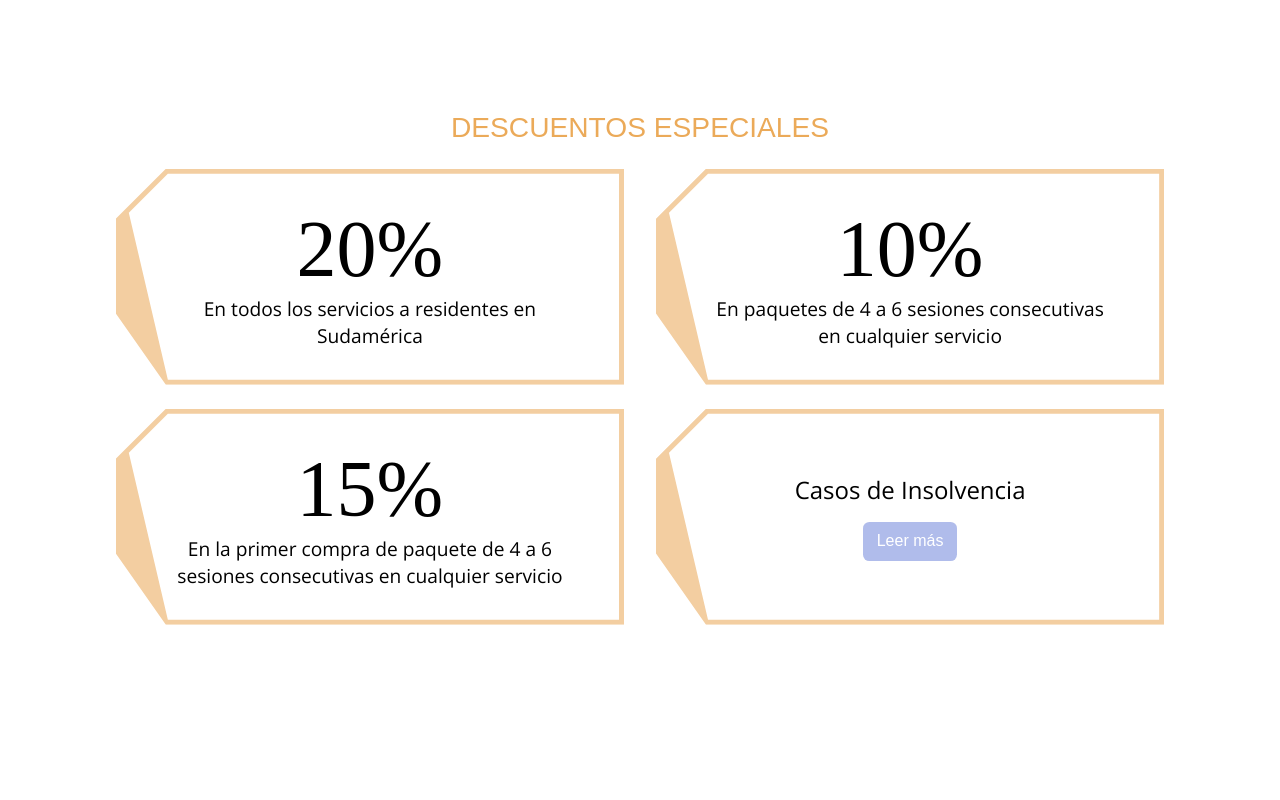
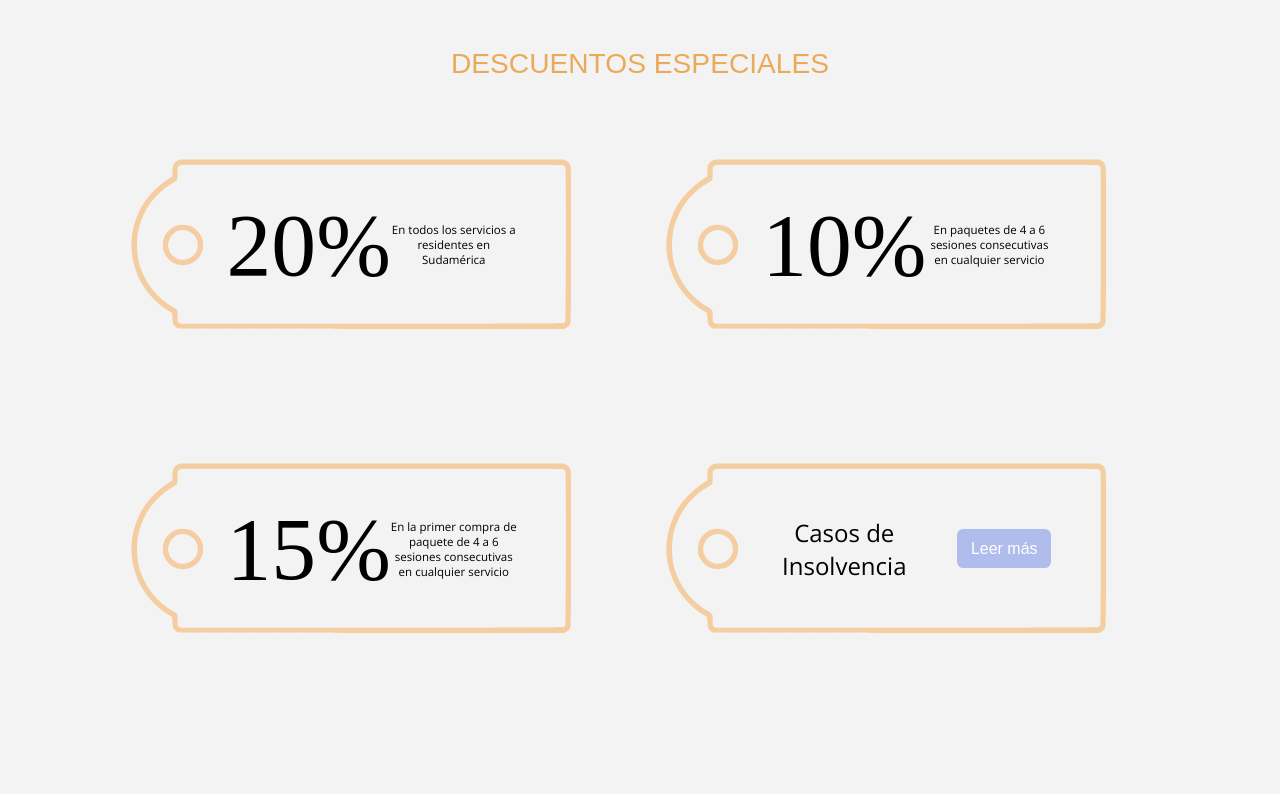
Before and after one commit to guillesotelo/angelita, a React (Create React App) app: page / in a window 1280 px wide. Shown: the part 3360-4160 px from the top of the page. Built offline with nearby package versions, Linux system fonts and the light colour scheme; no server answers; a web font is replaced by a local one.

Commit message:
coaching updates

```diff
--- a/src/constants/templates/services/Consejeria.tsx
+++ b/src/constants/templates/services/Consejeria.tsx
@@ -31,7 +31,7 @@ export default function Consejeria({ checkout }: Props) {
                             <h4 className="service-template__prices-text"><strong>US $50</strong></h4>
                         </div>
                     </div>
-                    <div className="service-template__row">
+                    <div className="service-template__row" style={{ transform: 'scale(.85)' }}>
                         <h4 className="service-template__open-hours" style={{ margin: 0 }}>Sesión de 2 horas</h4>
                         <div className="service-template__prices">
                             <h4 className="service-template__prices-text"><strong>US $70</strong></h4>
--- a/src/constants/templates/services/EncuentrosGrupales.tsx
+++ b/src/constants/templates/services/EncuentrosGrupales.tsx
@@ -36,7 +36,7 @@ export default function EncuentrosGrupales({ checkout, setSubService }: Props) {
                             <h4 className="service-template__subservice-open-hours">1 hora, miércoles - 16 hs UTC/GMT+2 (Berlin)</h4>
                         </div>
                         <div className="service-template__subservice-price">
-                            <h4 className="service-template__subservice-price-text-voluntary">$<br />Aporte<br />voluntario</h4>
+                            <h4 className="service-template__subservice-price-text-voluntary" style={{ fontSize: '.9rem' }}>Aporte voluntario</h4>
                         </div>
                     </div>
                     <div className="service-template__subservice" onClick={() => setSubService(3)}>
--- a/src/constants/templates/services/PedacitoDeCielo.tsx
+++ b/src/constants/templates/services/PedacitoDeCielo.tsx
@@ -29,8 +29,8 @@ export default function PedacitoDeCielo({ checkout }: Props) {
                         Causas y efectos de las alteraciones psicológicas, Identidad, propósito, valores, regulación emocional, sentimientos y afectos, relacionamiento,  pareja, traumas, herramientas terapéuticas.
                     </p>
                     <div className="service-template__row">
-                        <div className="service-template__prices" style={{ width: 'fit-content', height: 'fit-content' }}>
-                            <h4 className="service-template__prices-text"><strong>$<br />Aporte<br />voluntario</strong></h4>
+                        <div className="service-template__prices" style={{ width: '6rem', height: '6rem' }}>
+                            <h4 className="service-template__prices-text" style={{ fontSize: '.9rem' }}><strong>Aporte<br />voluntario</strong></h4>
                         </div>
                     </div>
                     <button className="service-template__btn" onClick={() => checkout('64ca5fd4baf72a66cc29c68f')}>Reservar</button>
--- a/src/pages/Home/Home.tsx
+++ b/src/pages/Home/Home.tsx
@@ -12,9 +12,7 @@ import Payment from '../../components/Payment/Payment'
 import ProfilePicture4 from '../../assets/images/angela4.png'
 import MissionImage from '../../assets/images/mission.png'
 import ToolsImage from '../../assets/images/tools.png'
-import ImageEvent1 from '../../assets/images/coffee/image30.png'
-import ImageEvent2 from '../../assets/images/coffee/image35.png'
-import ImageEvent3 from '../../assets/images/coffee/image24.png'
+import priceTag from '../../assets/illustrations/pricetag.svg'
 import AngelitaIsoLogo from '../../assets/logos/isologo.svg'
 import AngelitaLogo from '../../assets/logos/angelita_logo.png'
 import PresentationImage from '../../assets/images/presentation.png'
@@ -294,31 +292,35 @@ export default function Home() {
 
         <div className="home__section-discounts scroll-item"></div>
         {renderDiscounts ?
-            <div className="home__section">
+            <div className="home__section" style={{ backgroundColor: '#f3f3f3' }}>
                 <h2 className="home__section-title scroll-item" style={{ color: '#EBAA59', fontSize: '2.2vw', alignSelf: 'center' }}>DESCUENTOS ESPECIALES</h2>
                 <div className="home__discount-row" >
                     <div className="home__discount-card" >
+                        <img src={priceTag} alt="Evento" className="home__discount-pricetag" />
                         <p className="home__discount-percentage scroll-item">20%</p>
                         <p className="home__discount-text scroll-item">En todos los servicios a residentes en Sudamérica</p>
                     </div>
                     <div className="home__discount-card">
+                        <img src={priceTag} alt="Evento" className="home__discount-pricetag" />
                         <p className="home__discount-percentage scroll-item">10%</p>
                         <p className="home__discount-text scroll-item" >En paquetes de 4 a 6 sesiones consecutivas en cualquier servicio</p>
                     </div>
                 </div>
                 <div className="home__discount-row">
                     <div className="home__discount-card">
+                        <img src={priceTag} alt="Evento" className="home__discount-pricetag" />
                         <p className="home__discount-percentage scroll-item">15%</p>
                         <p className="home__discount-text scroll-item" >En la primer compra de paquete de 4 a 6 sesiones consecutivas en cualquier servicio</p>
                     </div>
                     <div className="home__discount-card">
-                        <p className="home__discount-percentage scroll-item" style={{ fontSize: '1.5rem', fontFamily: 'unset' }}>Casos de Insolvencia</p>
+                        <img src={priceTag} alt="Evento" className="home__discount-pricetag" />
+                        <p className="home__discount-percentage scroll-item" style={{ fontSize: '1.5rem', width: '50%',fontFamily: 'unset' }}>Casos de Insolvencia</p>
                         <Button
                             label='Leer más'
                             handleClick={() => history.push('/descuentos')}
                             bgColor='#B0BCEB'
                             textColor='#fff'
-                            style={{ marginTop: '1rem', width: 'fit-content' }}
+                            style={{ width: 'fit-content', zIndex: '2' }}
                         />
                     </div>
                 </div>
@@ -356,7 +358,7 @@ export default function Home() {
 
         <div className="home__section-pres scroll-item"></div>
         {renderPresentation ?
-            <div className="home__section" style={{ backgroundColor: '#fff' }}>
+            <div className="home__section" style={{ backgroundColor: '#f3f3f3' }}>
                 <div className="home__section-row">
                     <div className="home__section-col2 scroll-item" style={{ width: '30%' }} >
                         <img src={PresentationImage} alt="Presentacion" className="home__section-pres-image" />
--- a/src/pages/Home/home.scss
+++ b/src/pages/Home/home.scss
@@ -197,63 +197,79 @@
             align-items: center;
             justify-content: center;
             height: 30vh;
-            cursor: default;
+            margin: 2rem 0;
             // max-width: 2rem 0;
         }
 
         &-card {
-            width: 35%;
+            width: 25vw;
+            height: 10vw !important;
             display: flex;
-            flex-direction: column;
-            justify-content: center;
+            flex-direction: row;
+            justify-content: space-around;
             align-items: center;
             position: relative;
             text-align: center;
-            padding: 3rem;
+            padding: 1.2vw 2.8vw;
             border-radius: 1rem;
+            // border: 2px solid red;
+            margin: 0 3.5rem;
             height: 15vh;
-            // border: 4px dashed #f3cea1;
-            // background-color: #fff2d2;
-            // box-shadow: 0 1rem 2rem rgba(0, 0, 0, .175);
-            transition: .3s;
-            clip-path: polygon(0 50px, 50px 0, 100% 0, 100% 100%, 50px 100%, -20% 0);
+            // box-shadow: 0 1rem 1rem rgba(0, 0, 0, .175);
+            transition: .5s;
+            position: relative;
+            // clip-path: polygon(0 50px, 50px 0, 100% 0, 100% 100%, 50px 100%, -25% 0);
 
-            &:before {
-                content: "";
-                position: absolute;
-                inset: 0;
-                background: #f3cea1;
-                clip-path: polygon(
-                        0 5px,
-                        50px 0,
-                        100% 0,
-                        100% 100%,
-                        0 100%,
-                        0 20px,
-                        5px 10px,
-                        52px calc(100% - 5px),
-                        0 calc(100% - 5px),
-                        calc(100% - 5px) calc(100% - 5px),
-                        calc(100% - 5px) 5px,
-                        calc(50px + 2px) 5px,
-                        5px calc(50px + 2px)
-                        );
+            // &:before {
+            //     content: "";
+            //     position: absolute;
+            //     inset: 0;
+            //     background: #f3cea1;
+            //     clip-path: polygon(
+            //             0 5px,
+            //             50px 0,
+            //             100% 0,
+            //             100% 100%,
+            //             0 100%,
+            //             0 -1000%,
+            //             5px 77%,
+            //             52px calc(100% - 5px),
+            //             0 calc(100% - 5px),
+            //             calc(100% - 5px) calc(100% - 5px),
+            //             calc(100% - 5px) 5px,
+            //             calc(50px + 2px) 5px,
+            //             5px calc(50px + 2px)
+            //             );
+            // }
+
+            &:hover {
+                box-shadow: 45px 38px 64px -37px rgba(0,0,0,0.54);
+                transform: translateY(-2%) rotate(-1deg);
             }
 
-            &:hover {
-                box-shadow: 0 1rem 2rem rgba(80, 80, 80, 0.175);
-            }
+        }
+
+        &-pricetag {
+            width: 35vw;
+            position: absolute;
+            right: -2%;
+            filter: invert(95%) sepia(13%) saturate(3142%) hue-rotate(302deg) brightness(124%) contrast(91%);
+            z-index: 1;
         }
 
         &-percentage {
             font-family: 'Londrina Outline', cursive;
-            font-size: 5rem;
+            font-size: 7vw;
             margin: 0;
+            width: 30%;
         }
 
         &-text {
-            font-size: 1.2rem;
+            font-size: .9vw;
             margin: 0;
+            width: 40%;
+            margin-left: 3vw;
+            cursor: default;
         }
     }
 
@@ -294,10 +310,10 @@
         }
 
         &-schedule {
-            font-size: 1vw;
+            font-size: .9vw;
             color: gray;
             text-align: center;
-            width: 10%;
+            width: 15%;
         }
 
         &-image {
--- a/src/pages/SuccessPayment/SuccessPayment.tsx
+++ b/src/pages/SuccessPayment/SuccessPayment.tsx
@@ -59,11 +59,12 @@ export default function SuccessPayment({ }: Props) {
                     <div className="success-payment__book">
                         <h4 className="success-payment__subtitle">Información sobre tu reserva</h4>
                         <h4 className="success-payment__book-label"><strong>Servicio:</strong> {paymentInfo.name}</h4>
-                        <h4 className="success-payment__book-label"><strong>Cantidad:</strong> {paymentInfo.realQty}</h4>
+                        {paymentInfo.name !== 'Coaching' ? <h4 className="success-payment__book-label"><strong>Cantidad:</strong> {paymentInfo.realQty}</h4> : ''}
                         <h4 className="success-payment__book-label"><strong>Cuándo:</strong> {paymentInfo.date}</h4>
                         <br />
                         <h4 className="success-payment__book-label"><strong>Total: </strong>US ${paymentInfo.realPrice}</h4>
                         <br />
+                        {paymentInfo.name === 'Coaching' ? <h4 className="success-payment__book-label" style={{ color: '#d11919' }}>Recuerda <a href='https://angelita.vercel.app/contacto'>contactarte</a> conmigo para coordinar la fecha de inicio.</h4> : ''}
                         {message ? <h4 className="payment__message">{message}</h4>
                             :
                             <p>
--- a/src/services/booking.ts
+++ b/src/services/booking.ts
@@ -34,7 +34,6 @@ const createBooking = async (data: { [key: string | number]: any }) => {
 
 const updateBooking = async (data: { [key: string | number]: any }) => {
     try {
-        console.log(data)
         const booking = await axios.post(`${API_URL}/api/booking/update`, data, getConfig())
         return booking.data
     } catch (err) { console.log(err) }
```
Also changed, not shown: src/components/EventCard/EventCard.tsx (+7 -2 lines), src/components/Payment/Payment.tsx (+74 -21 lines), src/pages/Booking/Booking.tsx (+15 -15 lines), src/assets/illustrations/pricetag.svg (added), src/assets/images/presentation.png.
